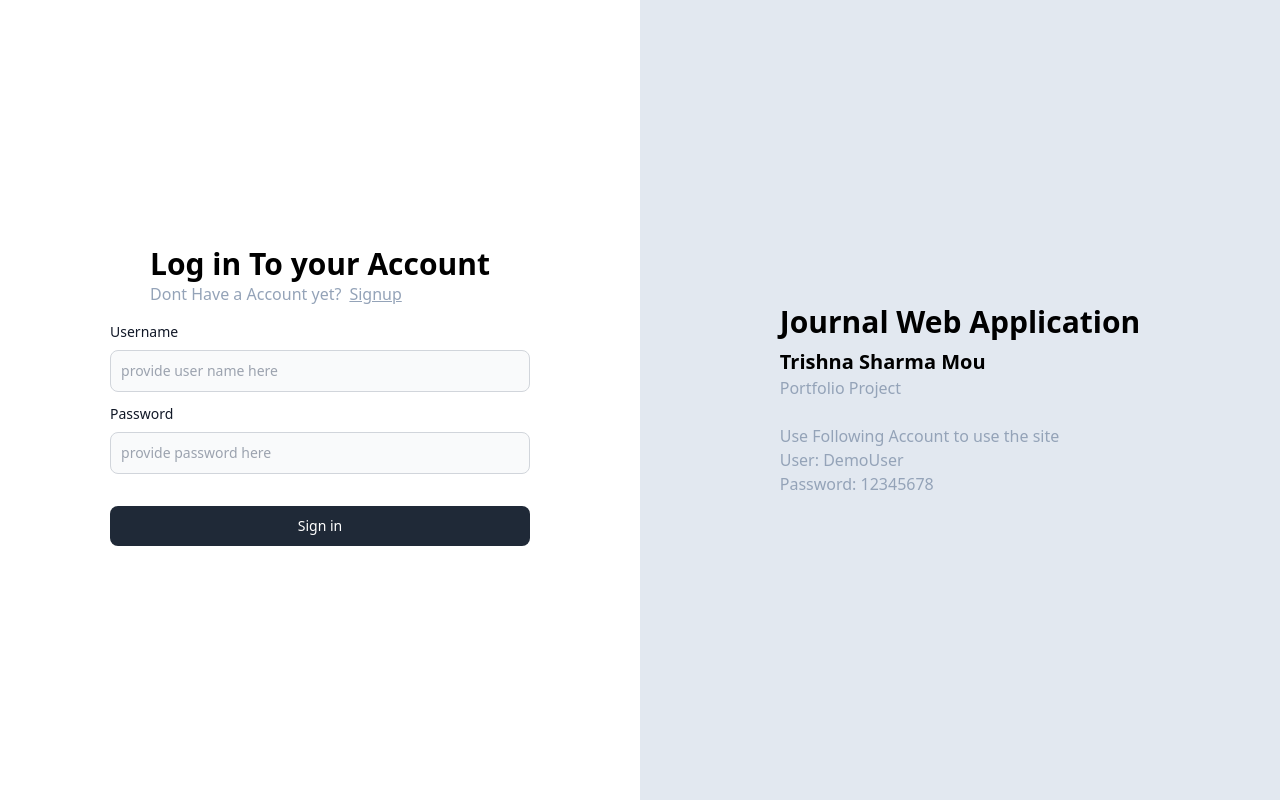
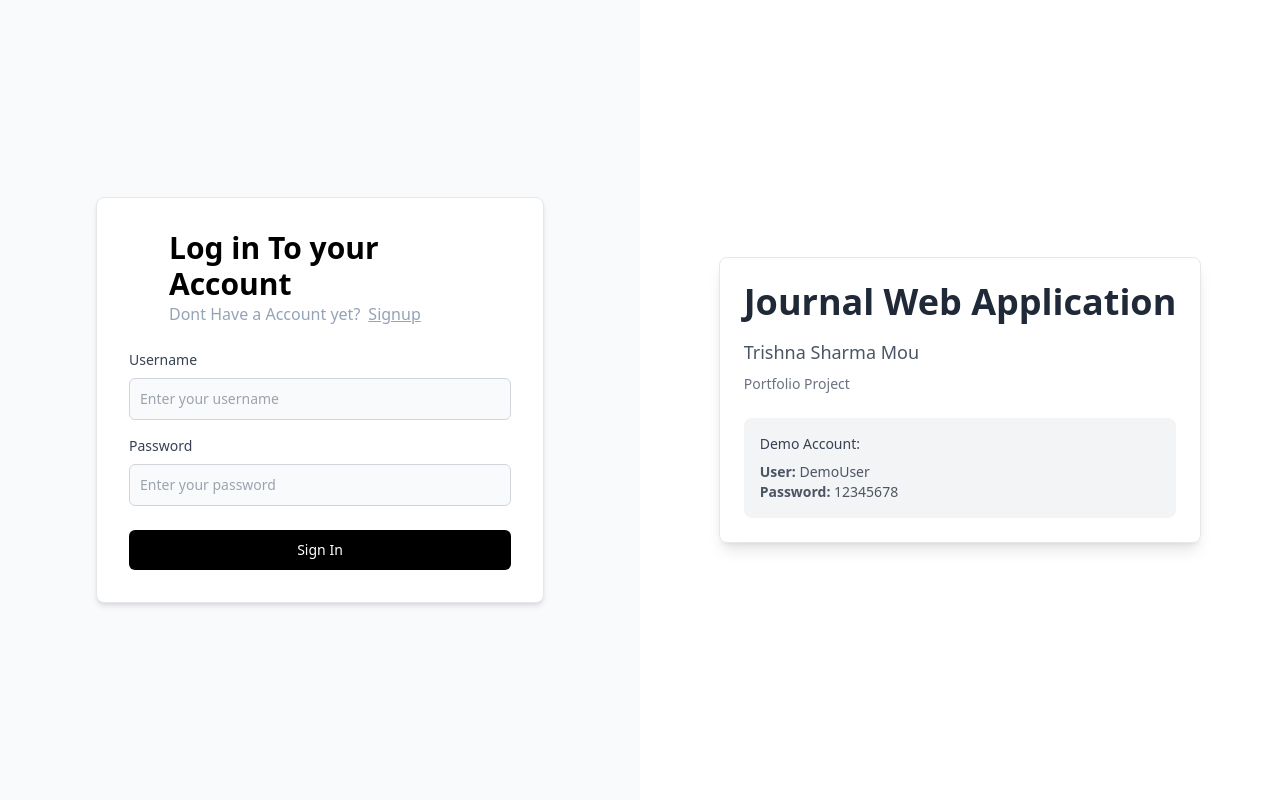
Before and after one commit to Trishna-sharma/JournalApp, a React (Vite) app in the folder Frontend/: page /signin in a window 1280 px wide. Built offline with nearby package versions, Linux system fonts and the light colour scheme.

Commit message:
updated styles a bit

```diff
--- a/Frontend/src/components/Quote.jsx
+++ b/Frontend/src/components/Quote.jsx
@@ -1,23 +1,24 @@
 export const Quote = () => {
     return (
-        <div className="bg-slate-200 h-screen flex justify-center flex-col">
-            <div className="flex justify-center">
-                <div className="max-w-md ">
-                    <div className="text-3xl font-bold">Journal Web Application</div>
-                    <div className="text-xl font-semibold flex text-left mt-2">
-                        Trishna Sharma Mou
+        <div className="bg-white h-screen flex justify-center items-center">
+            <div className="max-w-lg p-6 shadow-lg rounded-lg border border-gray-200">
+                <div className="text-4xl font-extrabold text-gray-800 mb-4">
+                    Journal Web Application
+                </div>
+                <div className="text-lg font-medium text-gray-600 mb-2">
+                    Trishna Sharma Mou
+                </div>
+                <div className="text-sm text-gray-500 mb-6">
+                    Portfolio Project
+                </div>
+                <div className="bg-gray-100 p-4 rounded-lg">
+                    <div className="text-sm font-medium text-gray-700 mb-2">
+                        Demo Account:
                     </div>
-                    <div className="text-m font-sm text-slate-400 flex text-left">
-                        Portfolio Project
-                    </div>
-                    <br />
-
-                    <div className="text-m font-sm text-slate-400 flex text-left">
-                        Use Following Account to use the site
+                    <div className="text-sm text-gray-600">
+                        <strong>User:</strong> DemoUser
                         <br />
-                        User: DemoUser
-                        <br />
-                        Password: 12345678
+                        <strong>Password:</strong> 12345678
                     </div>
                 </div>
             </div>
--- a/Frontend/src/components/appBar.jsx
+++ b/Frontend/src/components/appBar.jsx
@@ -1,26 +1,36 @@
-import { Link } from "react-router-dom"
-import { Avatar } from "./blogCard"
+import { Link } from "react-router-dom";
+import { Avatar } from "./blogCard";
 
 export const AppBar = () => {
-    return <div className="py-1 border-b flex justify-between px-6 items-center">
+    return (
+        <div className="py-2 border-b bg-white flex justify-center items-center shadow-sm">
+            <div className="flex justify-between items-center w-full max-w-4xl px-4">
+                {/* App Title */}
                 <Link to={'/blogs'}>
-            <div className="font-bold font-serif text-lg text-center">
-            Mou Portfolio Journal App
+                    <div className="font-bold text-2xl text-gray-800 hover:text-black transition font-serif">
+                        Journal App By Trishna Sharma Mou
                     </div>
                 </Link>
 
+                {/* Actions */}
                 <div className="flex items-center space-x-4">
+                    {/* Publish Button */}
                     <Link to={'/publish'}>
-                <button type="button" className="text-white
-             bg-green-700 hover:bg-green-800 focus:outline-none
-              focus:ring-4 focus:ring-green-300 font-medium
-              rounded-full text-sm px-5 py-2.5 text-center
-               me-5" >PUBLISH</button>
+                        <button
+                            type="button"
+                            className="text-white bg-green-600 hover:bg-green-700 focus:outline-none focus:ring-2 focus:ring-green-400 font-medium rounded-md text-sm px-4 py-2 transition"
+                        >
+                            Publish
+                        </button>
                     </Link>
 
-            <Avatar className="flex items-center space-x-4 uppercase" name={localStorage.getItem("Username")}/>
-
-
+                    {/* User Avatar */}
+                    <Avatar
+                        className="uppercase"
+                        name={localStorage.getItem("Username") || "User"}
+                    />
                 </div>
             </div>
-}
+        </div>
+    );
+};
--- a/Frontend/src/components/auth.jsx
+++ b/Frontend/src/components/auth.jsx
@@ -9,14 +9,14 @@ export const Auth = ({ type }) => {
     const [password, setPassword] = useState("");
 
     const navigate = useNavigate();
+
     async function sendRequest() {
         try {
             console.log(`${REACT_APP_BACKEND_URL}/api/v1/user/${type}`);
-            const response = await axios
-                .post(`${REACT_APP_BACKEND_URL}/api/v1/user/${type}`, {
-                    username: username,
-                    password: password,
-                });
+            const response = await axios.post(`${REACT_APP_BACKEND_URL}/api/v1/user/${type}`, {
+                username: username,
+                password: password,
+            });
             console.log(response);
             const jwt = response.data.token;
             console.log(jwt);
@@ -25,40 +25,33 @@ export const Auth = ({ type }) => {
             navigate("/blogs");
         } catch (e) {
             alert(
-                "Error, Try again | use a diffrent username | make sure username is atleast 3 characterslong and password 8 characters "
+                "Error, Try again | use a different username | make sure username is at least 3 characters long and password 8 characters."
             );
         }
     }
+
     return (
-        <div className="h-screen flex justify-center flex-col">
-            <div className="flex justify-center">
-                <div>
-                    <HeaderS type={type}></HeaderS>
-
+        <div className="h-screen flex justify-center items-center bg-gray-50">
+            <div className="w-full max-w-md bg-white shadow-md rounded-lg p-8 border border-gray-200">
+                <HeaderS type={type} />
+                <div className="mt-6">
                     <LabelledInput
                         label="Username"
-                        placeholder="provide user name here"
-                        onChange={(e) => {
-                            setUsername(e.target.value);
-                        }}
+                        placeholder="Enter your username"
+                        onChange={(e) => setUsername(e.target.value)}
                     />
                     <LabelledInput
                         label="Password"
-                        type={"password"}
-                        placeholder="provide password here"
-                        onChange={(e) => {
-                            setPassword(e.target.value);
-                        }}
+                        type="password"
+                        placeholder="Enter your password"
+                        onChange={(e) => setPassword(e.target.value)}
                     />
                     <button
                         onClick={sendRequest}
                         type="button"
-                        className="mt-8 w-full text-center text-white
-            bg-gray-800 hover:bg-gray-900 focus:outline-none
-             focus:ring-4 focus:ring-gray-300 font-medium
-             rounded-lg text-sm px-5 py-2.5 me-2 mb-2"
+                        className="mt-6 w-full text-center text-white bg-black hover:bg-gray-800 focus:outline-none focus:ring-4 focus:ring-gray-300 font-medium rounded-md text-sm px-5 py-2.5"
                     >
-                        {type === "signup" ? "Sign Up" : "Sign in"}
+                        {type === "signup" ? "Sign Up" : "Sign In"}
                     </button>
                 </div>
             </div>
@@ -66,20 +59,14 @@ export const Auth = ({ type }) => {
     );
 };
 
-function LabelledInput({ label, placeholder,
-    onChange, type = "text" }) {
+function LabelledInput({ label, placeholder, onChange, type = "text" }) {
     return (
-        <div className="mt-3 ">
-            <label className="block mb-2 text-sm
-      font-medium text-gray-900">
-                {label}
-            </label>
+        <div className="mt-4">
+            <label className="block mb-2 text-sm font-medium text-gray-700">{label}</label>
             <input
                 onChange={onChange}
                 type={type}
-                className="bg-gray-50 border border-gray-300
-        text-gray-900 text-sm rounded-lg focus:ring-blue-500
-        focus:border-blue-500 block w-full p-2.5"
+                className="bg-gray-50 border border-gray-300 text-gray-900 text-sm rounded-md focus:ring-black focus:border-black block w-full p-2.5"
                 placeholder={placeholder}
             />
         </div>
--- a/Frontend/src/pages/blogs.jsx
+++ b/Frontend/src/pages/blogs.jsx
@@ -8,41 +8,41 @@ export const Blogs = () => {
 
     if (loading) {
         return (
-            <div className="flex justify-center items-center min-h-screen bg-gray-100">
-                <div className="text-lg font-semibold text-gray-600">Loading...</div>
+            <div className="flex justify-center items-center min-h-screen bg-gray-50">
+                <div className="text-lg font-medium text-gray-600">Loading...</div>
             </div>
         );
     }
 
     return (
-        <div className="min-h-screen bg-gray-100">
+        <div className="min-h-screen bg-gray-50">
             {/* AppBar */}
             <AppBar />
 
             {/* Blog List */}
-            <div className="flex justify-center pt-10">
-                <div className="max-w-6xl w-full px-6">
-                    <h1 className="text-4xl font-extrabold text-gray-800 text-center mb-8">
-                        JOURNALS
+            <div className="flex justify-center pt-6">
+                <div className="max-w-5xl w-full px-4">
+                    <h1 className="text-3xl font-bold text-gray-800 text-center mb-6">
+                        Journals
                     </h1>
-                    <div className="grid grid-cols-1 sm:grid-cols-2 lg:grid-cols-3 gap-8">
+                    <div className="space-y-4">
                         {blogs.map((blog) => (
                             <Link
                                 to={`/blog/${blog._id}`} // Navigate to the blog detail page
                                 key={blog._id}
-                                className="bg-white shadow-md rounded-lg p-4 hover:shadow-lg transition-shadow duration-300"
+                                className="block bg-white shadow-sm rounded-md p-4 hover:shadow-md transition-shadow duration-200 border border-gray-200"
                             >
-                                <h2 className="text-xl font-bold text-gray-800 break-words">
+                                <h2 className="text-lg font-semibold text-gray-800 truncate">
                                     {blog.title}
                                 </h2>
-                                <p className="text-sm text-gray-500 mt-2">
-                                    {blog.publishedDate}
+                                <p className="text-xs text-gray-500 mt-1">
+                                    {new Date(blog.publishedDate).toLocaleDateString()}
                                 </p>
-                                <div className="text-gray-700 mt-4 text-sm break-words">
-                                    {parse(blog.content.substring(0, 100))}...
+                                <div className="text-gray-700 mt-2 text-sm line-clamp-2">
+                                    {parse(blog.content.substring(0, 150))}...
                                 </div>
-                                <div className="mt-4">
-                                    <span className="text-blue-600 font-medium">
+                                <div className="mt-3 text-sm text-gray-500">
+                                    <span className="font-medium text-gray-600">
                                         {blog.author.Username || "Anonymous"}
                                     </span>
                                 </div>
```
Lines whose indentation alone changed are shown as unchanged.
